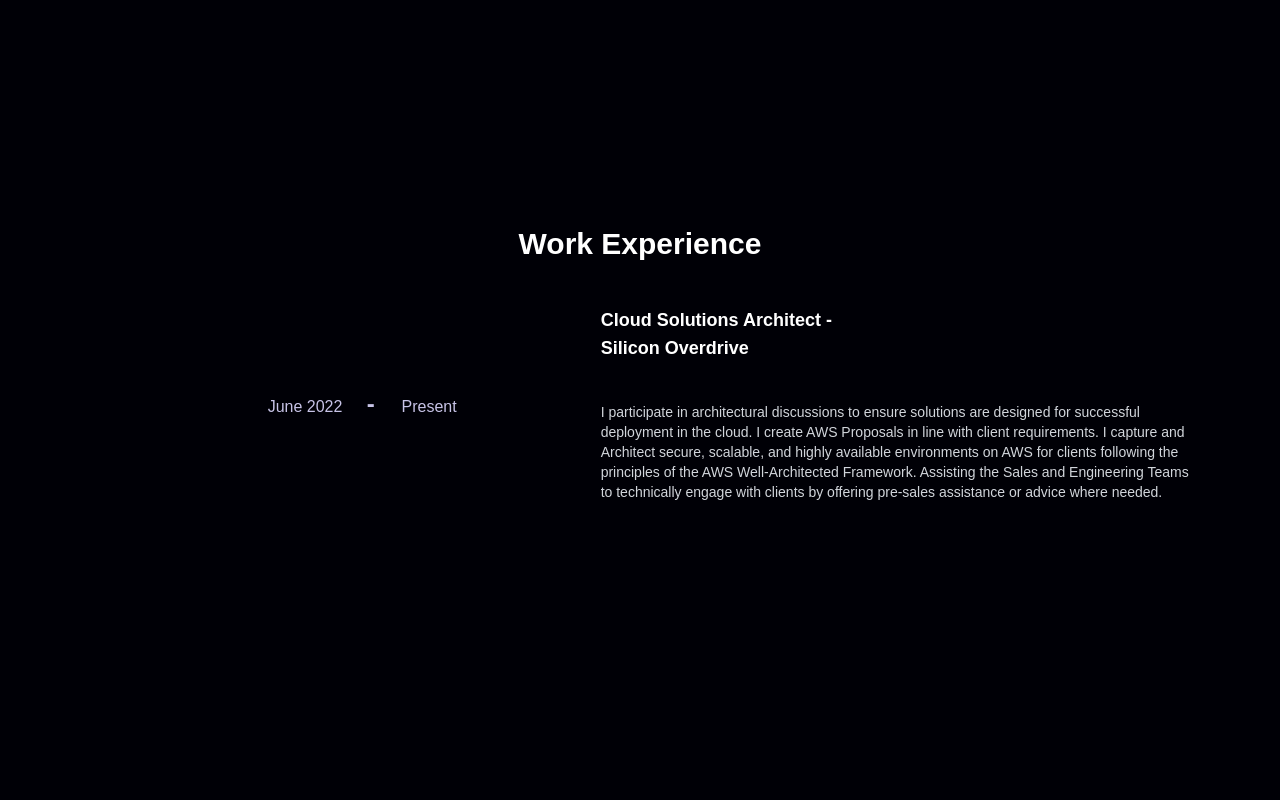
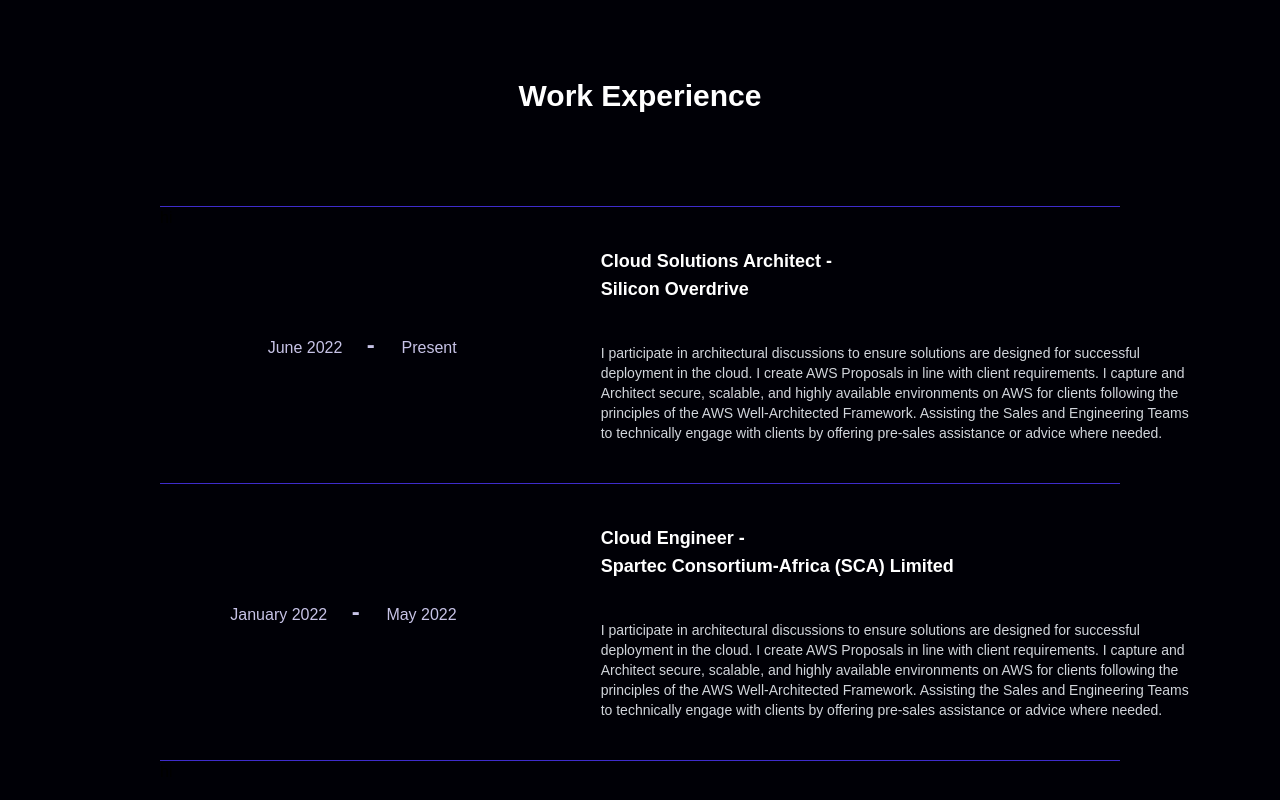
Before and after one commit to danigitari/jumah-portfolio, a React (Vite) app: page / in a window 1280 px wide. Shown: the part 1474-2274 px from the top of the page. Built offline with nearby package versions, Linux system fonts and the light colour scheme.

Commit message:
work responsive

```diff
--- a/src/Home.jsx
+++ b/src/Home.jsx
@@ -138,13 +138,13 @@ function Home() {
             </div>
           </div>
         </div>
-        <div className=" pl-5 md:pl-20 bg-[#000006] pt-20 h-screen translate-y-60 md:translate-y-0 max-w-screen ">
+        <div className=" pl-5 md:pl-20 bg-[#000006] pt-20 h-full translate-y-60 md:translate-y-0 max-w-screen ">
           <p className="text-white text-3xl  py-5 font-bold nav-title w-36 pb-10">
             {" "}
             About Me{" "}
           </p>
           <div className="flex flex-col md:flex-row ">
-            <div className="w-full md:w-1/2 text-white pr-10 text-lg">
+            <div className="w-full md:w-1/2 text-white pr-10 text-md font-light">
               <p>
                 I am a highly motivated and self-driven individual with Solution
                 Architect experience in AWS Cloud. I’m good at designing and
@@ -165,21 +165,22 @@ function Home() {
             <div className="w-full md:w-1/2 -translate-y-20 z-60 p-10 pr-20 ">
               <img
                 src="awshackathon2.jpg"
-                className="w-full h-96 object-cover  overflow-hidden  "
+                className="w-full h-96 object-cover  "
                 alt=""
               />
             </div>
           </div>
         </div>
-        <div className="  bg-[#000006] pt-20 h-screen z-80 flex flex-col items-center max-w-screen">
+        <div className="  bg-[#000006] pt-20 h-full flex flex-col items-center max-w-screen translate-y-[200px] md:translate-y-0">
           <p className="text-white text-3xl  py-5 font-bold nav-title pb-10">
             {" "}
             Work Experience{" "}
           </p>
-          <div className="flex w-full gap-16 items-center justify-center">
-            <div className=" text-[#c7c3e7] w-2/3 text-md text-right">
+          <div className="w-3/4 h-[1px]  mt-10 bg-[#3e2cca]  "> hi </div>
+          <div className="flex flex-col md:flex-row w-full gap-4 md:gap-16 items-center justify-center mt-10">
+            <div className=" text-[#c7c3e7] w-full md:w-2/3 text-md text-center md:text-right">
               {" "}
-              June 2022 <p className="inline p-5 text-2xl font-bold  ">
+              June 2022 <p className="inline px-5 text-2xl font-bold  ">
                 {" "}
                 -{" "}
               </p>{" "}
@@ -201,6 +202,33 @@ function Home() {
               </p>{" "}
             </div>
           </div>
+          <div className="w-3/4 h-[1px]  mt-10 bg-[#3e2cca] "> hi </div>
+          <div className="flex flex-col md:flex-row w-full gap-4 md:gap-16 items-center justify-center">
+            <div className=" text-[#c7c3e7] w-full md:w-2/3 pt-5 text-md text-center md:text-right">
+              {" "}
+              January 2022{" "}
+              <p className="inline px-5 text-2xl font-bold  "> - </p> May 2022
+            </div>
+            <div className=" pt-5 md:pt-10 text-white w-full text-lg font-semibold px-20">
+              {" "}
+              Cloud Engineer -{" "}
+              <p className="text-lg">
+                {" "}
+                Spartec Consortium-Africa (SCA) Limited
+              </p>
+              <p className="text-sm font-light pt-4 md:pt-10 text-gray-300">
+                I participate in architectural discussions to ensure solutions
+                are designed for successful deployment in the cloud. I create
+                AWS Proposals in line with client requirements. I capture and
+                Architect secure, scalable, and highly available environments on
+                AWS for clients following the principles of the AWS
+                Well-Architected Framework. Assisting the Sales and Engineering
+                Teams to technically engage with clients by offering pre-sales
+                assistance or advice where needed.
+              </p>{" "}
+            </div>
+          </div>
+          <div className="w-3/4 h-[1px]  mt-10 bg-[#3e2cca] "> hi </div>
         </div>
       </div>
     </>
--- a/src/index.css
+++ b/src/index.css
@@ -12,7 +12,7 @@
 }
 
 .nav-title::after{
-  @apply content-[''] bg-[#3e2cca] pt-1 h-[3px] w-0 duration-300 ease-in-out block;
+  @apply content-[''] bg-[#3e2cca] pt-1 h-[3px] w-0 duration-300 ease-in-out block mt-2;
 
 }
 .nav-title:hover::after{
```
